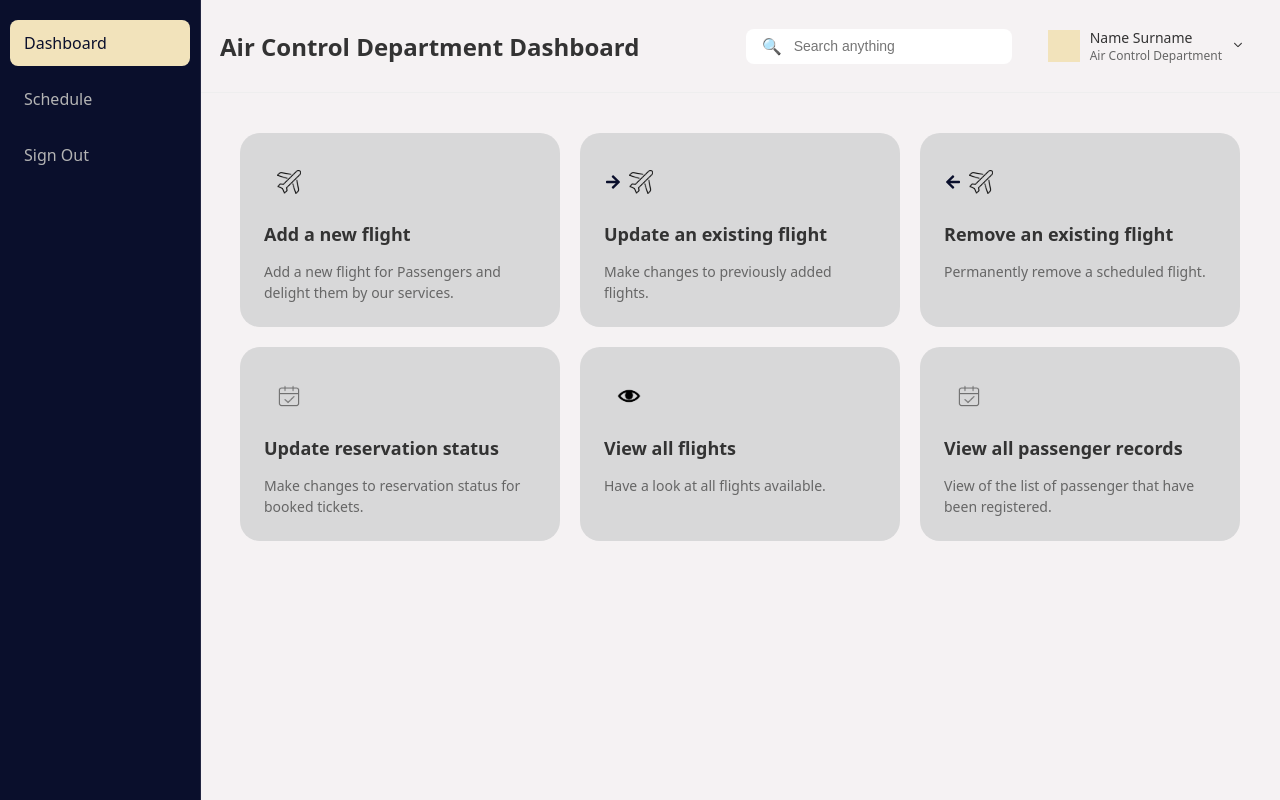
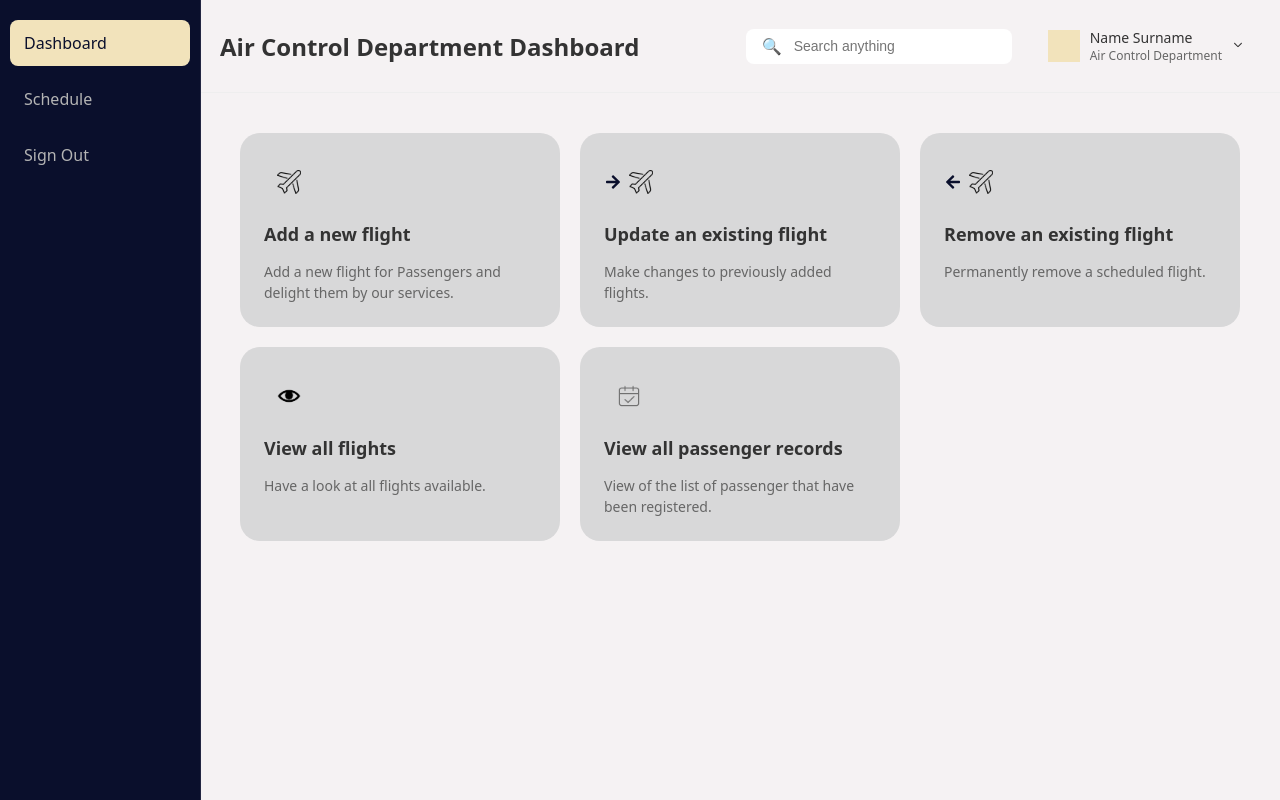
Before and after one commit to ShqipeAirline/ShqipeAirline, a React (Vite) app in the folder Front/shqipe-airline/: page /acd-dashboard in a window 1280 px wide. Built offline with nearby package versions, Linux system fonts and the light colour scheme.

Commit message:
Update AcdDashboard.jsx

```diff
--- a/Front/shqipe-airline/src/pages/acd/AcdDashboard.jsx
+++ b/Front/shqipe-airline/src/pages/acd/AcdDashboard.jsx
@@ -43,13 +43,6 @@ const AcdDashboard = () => {
       link: '/acd-dashboard/remove-flight'
     },
     {
-      id: 4,
-      title: 'Update reservation status',
-      description: 'Make changes to reservation status for booked tickets.',
-      icon: <img src={check} alt="check" />,
-      link: '/update-reservation'
-    },
-    {
       id: 5,
       title: 'View all flights',
       description: 'Have a look at all flights available.',
```
